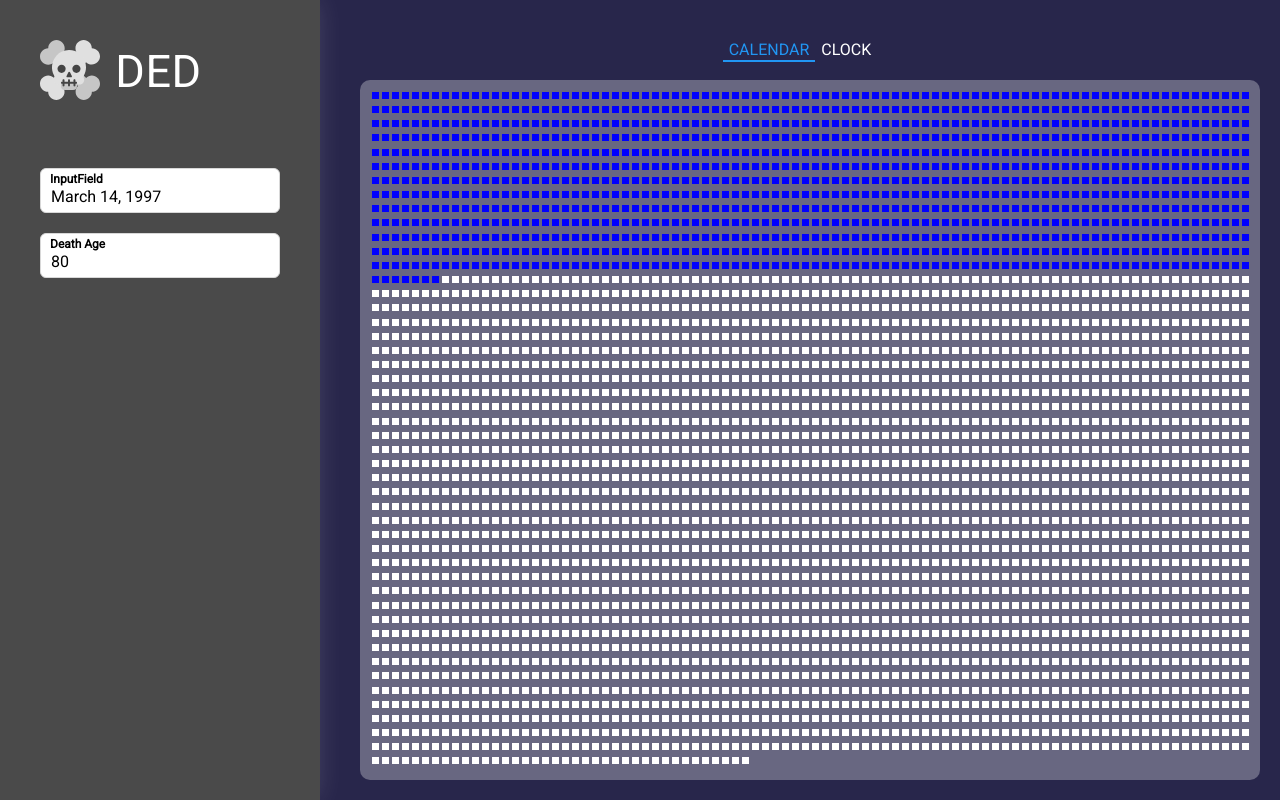
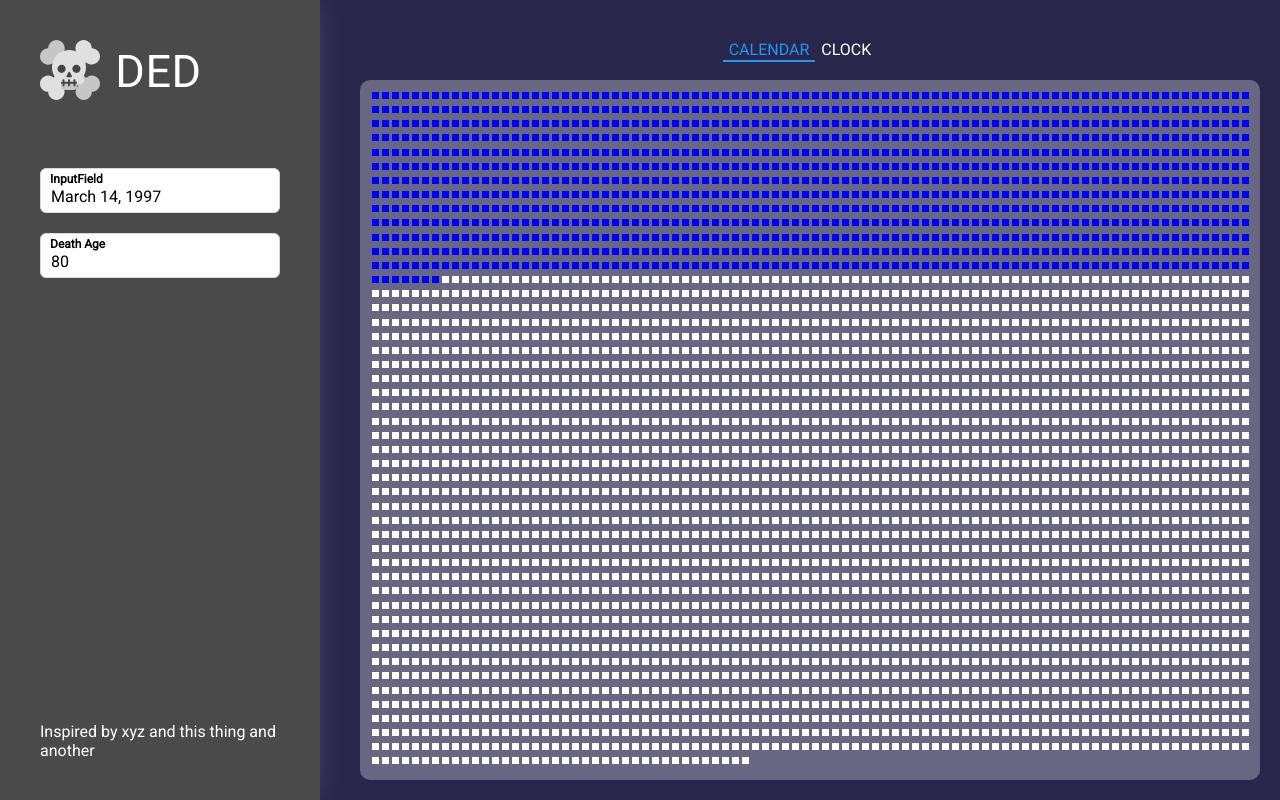
Before and after one commit to ameersami/ded, a React app: page / in a window 1280 px wide. Built offline with nearby package versions, Linux system fonts and the light colour scheme.

Commit message:
Created the footer component with some placeholder text

```diff
--- a/src/app.tsx
+++ b/src/app.tsx
@@ -6,6 +6,7 @@ import LeftColumn from './components/LeftColumn/LeftColumn';
 import RightColumn from './components/RightColumn/RightColumn';
 import DatePickerInput from './components/DatePickerInput/DatePickerInput';
 import InputField from './components/InputField/InputField';
+import Footer from './components/Footer/Footer';
 
 const AppContainer = styled.div`
   box-sizing: border-box;
@@ -50,6 +51,7 @@ class App extends React.Component<{}, AppState>{
             value={this.state.deathAge}
             onChange={this.handleDeathAgeChange}
           />
+          <Footer/>
         </LeftColumn>
         <RightColumn dob={this.state.dob} deathAge={this.state.deathAge} />
       </AppContainer>
--- /dev/null
+++ b/src/components/Footer/Footer.tsx
@@ -0,0 +1,18 @@
+import * as React from 'react';
+import { default as styled } from 'styled-components';
+
+const StyledFooterText = styled.div`
+  position: absolute;
+  bottom: 40px;
+  left: 40px;
+  color: white;
+  width: calc(100% - 80px);
+`;
+
+const Footer: React.FunctionComponent<{}> = () => (
+  <StyledFooterText>
+    Inspired by xyz and this thing and another
+  </StyledFooterText>
+);
+
+export default Footer;
--- a/src/components/LeftColumn/LeftColumn.styled.tsx
+++ b/src/components/LeftColumn/LeftColumn.styled.tsx
@@ -8,6 +8,7 @@ const StyledLeftColumn = styled.div`
   width: 25%;
   z-index: 1;
   padding: 40px;
+  position: relative;
 
   & .DayPickerInput{
     width: 100%;
```
